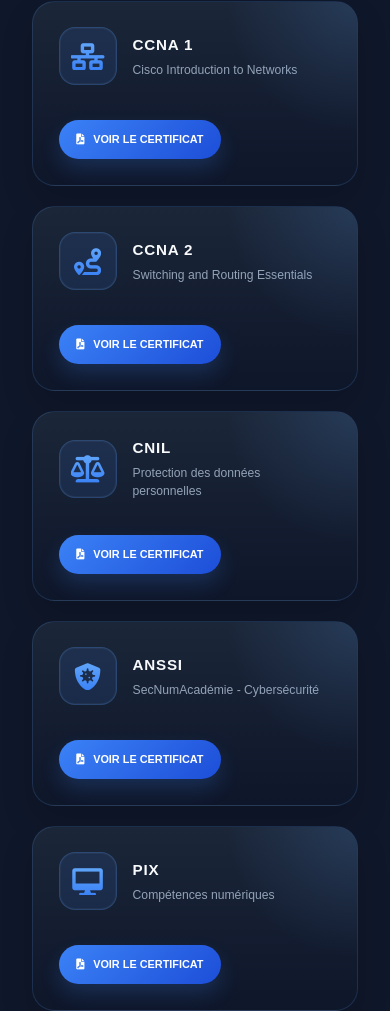
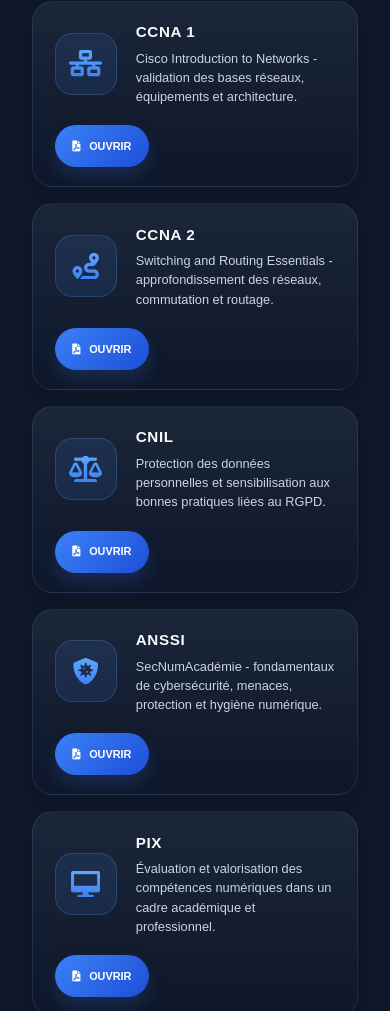
Before and after one commit to alyssianoireau-design/alyssia.noireau, a plain HTML site: page index.html in a window 390 px wide. Shown: the part 8776-9787 px from the top of the page. Drawn offline with nearby package versions, Linux system fonts and the light colour scheme.

Commit message:
Update index.html

```diff
--- a/index.html
+++ b/index.html
@@ -181,15 +181,9 @@
             transform: scale(1.08);
         }
 
-        .sidebar-controls {
-            display: flex;
-            gap: 0.6rem;
+        .theme-toggle {
+            width: 100%;
             margin-top: 1rem;
-        }
-
-        .theme-toggle,
-        .font-toggle {
-            flex: 1;
             padding: 0.85rem 0.8rem;
             border-radius: 1rem;
             background: linear-gradient(135deg, rgba(59,130,246,0.18), rgba(37,99,235,0.10));
@@ -206,10 +200,84 @@
             transition: all 0.3s ease;
         }
 
-        .theme-toggle:hover,
-        .font-toggle:hover {
+        .theme-toggle:hover {
             transform: translateY(-2px);
             box-shadow: 0 10px 22px var(--card-glow);
+        }
+
+        .font-slider-wrap {
+            margin-top: 0.8rem;
+            padding: 0.85rem 0.9rem;
+            border-radius: 1rem;
+            background: linear-gradient(135deg, rgba(59,130,246,0.14), rgba(37,99,235,0.08));
+            border: 1px solid rgba(96,165,250,0.18);
+        }
+
+        .font-slider-label {
+            font-size: 0.58rem;
+            font-weight: 800;
+            text-transform: uppercase;
+            letter-spacing: 0.08em;
+            color: var(--text-soft);
+            display: flex;
+            align-items: center;
+            justify-content: center;
+            gap: 0.45rem;
+            margin-bottom: 0.6rem;
+        }
+
+        .font-scale {
+            display: flex;
+            align-items: center;
+            gap: 0.5rem;
+        }
+
+        .font-scale span {
+            font-weight: 900;
+            color: var(--text-main);
+            line-height: 1;
+        }
+
+        .font-scale .small-a {
+            font-size: 0.7rem;
+        }
+
+        .font-scale .normal-a {
+            font-size: 0.9rem;
+        }
+
+        .font-scale .big-a {
+            font-size: 1.05rem;
+        }
+
+        .font-slider {
+            flex: 1;
+            appearance: none;
+            height: 4px;
+            border-radius: 999px;
+            background: linear-gradient(90deg, rgba(96,165,250,0.35), rgba(59,130,246,0.9), rgba(96,165,250,0.35));
+            outline: none;
+        }
+
+        .font-slider::-webkit-slider-thumb {
+            appearance: none;
+            width: 16px;
+            height: 16px;
+            border-radius: 999px;
+            background: white;
+            border: 2px solid var(--accent);
+            box-shadow: 0 0 0 4px rgba(59,130,246,0.15);
+            cursor: pointer;
+        }
+
+        .font-slider::-moz-range-thumb {
+            width: 16px;
+            height: 16px;
+            border-radius: 999px;
+            background: white;
+            border: 2px solid var(--accent);
+            box-shadow: 0 0 0 4px rgba(59,130,246,0.15);
+            cursor: pointer;
         }
 
         .nav-link {
@@ -400,105 +468,90 @@
             background: rgba(168, 85, 247, 0.12);
         }
 
-        .certifications-showcase {
+        .cert-list-pro {
             display: grid;
-            grid-template-columns: repeat(12, 1fr);
-            gap: 1.25rem;
-        }
-
-        .certification-pro {
-            grid-column: span 4;
-            position: relative;
-            overflow: hidden;
-            border-radius: 1.4rem;
-            padding: 1.6rem;
+            gap: 1rem;
+            max-width: 980px;
+            margin: 0 auto;
+        }
+
+        .cert-row {
+            display: grid;
+            grid-template-columns: 74px 1fr auto;
+            align-items: center;
+            gap: 1.2rem;
+            padding: 1.2rem 1.35rem;
+            border-radius: 1.3rem;
             background: linear-gradient(180deg, rgba(30,41,59,0.88), rgba(15,23,42,0.88));
-            border: 1px solid rgba(96,165,250,0.16);
-            box-shadow: 0 16px 32px rgba(0,0,0,0.15);
+            border: 1px solid rgba(96,165,250,0.14);
+            box-shadow: 0 14px 28px rgba(0,0,0,0.14);
             transition: all 0.3s ease;
             text-align: left;
         }
 
-        body.light-mode .certification-pro {
+        body.light-mode .cert-row {
             background: linear-gradient(180deg, rgba(255,255,255,0.95), rgba(245,248,255,0.95));
             border: 1px solid rgba(37,99,235,0.10);
         }
 
-        .certification-pro:hover {
-            transform: translateY(-6px);
+        .cert-row:hover {
+            transform: translateY(-4px);
             border-color: rgba(96,165,250,0.34);
-            box-shadow: 0 22px 38px rgba(0,0,0,0.18);
-        }
-
-        .certification-pro::before {
-            content: "";
-            position: absolute;
-            inset: 0;
-            background: radial-gradient(circle at top right, rgba(96,165,250,0.16), transparent 35%);
-            pointer-events: none;
-        }
-
-        .cert-top {
-            display: flex;
-            align-items: center;
-            gap: 1rem;
-            margin-bottom: 1rem;
-        }
-
-        .cert-icon-badge {
-            width: 58px;
-            height: 58px;
-            min-width: 58px;
-            border-radius: 1rem;
+            box-shadow: 0 20px 34px rgba(0,0,0,0.16);
+        }
+
+        .cert-row-icon {
+            width: 62px;
+            height: 62px;
+            border-radius: 1.1rem;
             display: flex;
             align-items: center;
             justify-content: center;
             background: rgba(59,130,246,0.12);
             border: 1px solid rgba(96,165,250,0.22);
-            box-shadow: inset 0 0 0 1px rgba(255,255,255,0.04);
-        }
-
-        .cert-icon-badge i {
-            font-size: 1.7rem;
+        }
+
+        .cert-row-icon i {
+            font-size: 1.65rem;
             background: linear-gradient(to bottom, var(--accent-soft), var(--accent));
             -webkit-background-clip: text;
             -webkit-text-fill-color: transparent;
         }
 
-        .cert-meta h3 {
+        .cert-row-text h3 {
             font-size: 0.95rem;
             font-weight: 900;
             text-transform: uppercase;
-            letter-spacing: 0.05em;
+            letter-spacing: 0.04em;
             color: var(--text-main);
         }
 
-        .cert-meta p {
-            font-size: 0.76rem;
-            color: var(--text-muted);
-            margin-top: 0.25rem;
+        .cert-row-text p {
+            margin-top: 0.3rem;
+            font-size: 0.8rem;
+            color: var(--text-soft);
             line-height: 1.5;
         }
 
-        .cert-link-pro {
-            margin-top: 1.15rem;
+        .cert-row-link {
             display: inline-flex;
             align-items: center;
             gap: 0.55rem;
-            padding: 0.72rem 1.1rem;
+            padding: 0.8rem 1.1rem;
             border-radius: 999px;
             font-size: 0.68rem;
             font-weight: 900;
             text-transform: uppercase;
             background: linear-gradient(135deg, var(--accent), #1d4ed8);
             color: white;
-            box-shadow: 0 10px 20px rgba(59,130,246,0.20);
+            white-space: nowrap;
+            box-shadow: 0 10px 18px rgba(59,130,246,0.18);
             transition: all 0.3s ease;
         }
 
-        .cert-link-pro:hover {
+        .cert-row-link:hover {
             transform: translateY(-2px);
-            box-shadow: 0 14px 22px rgba(59,130,246,0.28);
+            box-shadow: 0 14px 22px rgba(59,130,246,0.26);
         }
 
         .veille-item.active .veille-content {
@@ -832,12 +885,6 @@
             font-size: 1.2rem;
         }
 
-        @media (max-width: 1100px) {
-            .certification-pro {
-                grid-column: span 6;
-            }
-        }
-
         @media (max-width: 900px) {
             .profile-layout {
                 grid-template-columns: 1fr;
@@ -853,6 +900,15 @@
 
             .contact-layout-pro {
                 grid-template-columns: 1fr;
+            }
+
+            .cert-row {
+                grid-template-columns: 62px 1fr;
+            }
+
+            .cert-row-link {
+                grid-column: 1 / -1;
+                justify-self: start;
             }
         }
 
@@ -870,14 +926,6 @@
                 width: 100%;
                 justify-content: center;
                 max-width: 340px;
-            }
-
-            .certification-pro {
-                grid-column: span 12;
-            }
-
-            .sidebar-controls {
-                flex-direction: column;
             }
         }
     </style>
@@ -907,16 +955,22 @@
                 </a>
             </div>
 
-            <div class="sidebar-controls">
             <button id="themeToggle" class="theme-toggle">
                 <i class="fa-solid fa-circle-half-stroke"></i>
                 <span id="themeToggleText">Mode clair</span>
             </button>
 
-                <button id="fontToggle" class="font-toggle">
+            <div class="font-slider-wrap">
+                <div class="font-slider-label">
                     <i class="fa-solid fa-text-height"></i>
-                    <span id="fontToggleText">Police +</span>
-                </button>
+                    Taille du texte
+                </div>
+                <div class="font-scale">
+                    <span class="small-a">A</span>
+                    <input id="fontSlider" class="font-slider" type="range" min="0" max="2" step="1" value="1">
+                    <span class="normal-a">A</span>
+                    <span class="big-a">A</span>
+                </div>
             </div>
         </div>
 
@@ -1208,7 +1262,7 @@
                     </div>
 
                     <div class="comp-card-minimal group" onclick="this.classList.toggle('active')">
-                        <i class="fa-solid fa-shield-halved text-6xl text-[#ef4444] drop-shadow-lg"></i>
+                        <i class="fa-solid fa-lock text-6xl text-[#ef4444] drop-shadow-lg"></i>
                         <div class="comp-detail-minimal">
                             <b>Cybersécurité</b><br>
                             Très valorisée pour représenter la mise en place de pare-feux, de politiques de sécurité, de contrôle d’accès et de bonnes pratiques.
@@ -1238,84 +1292,74 @@
                     <h2 class="text-3xl font-black uppercase section-title text-main">Certifications</h2>
                 </div>
 
-                <div class="certifications-showcase">
-                    <div class="certification-pro">
-                        <div class="cert-top">
-                            <div class="cert-icon-badge">
+                <div class="cert-list-pro">
+                    <div class="cert-row">
+                        <div class="cert-row-icon">
                             <i class="fa-solid fa-network-wired"></i>
                         </div>
-                            <div class="cert-meta">
+                        <div class="cert-row-text">
                             <h3>CCNA 1</h3>
-                                <p>Cisco Introduction to Networks</p>
-                            </div>
-                        </div>
-                        <a href="CCNA1.pdf" target="_blank" class="cert-link-pro">
+                            <p>Cisco Introduction to Networks - validation des bases réseaux, équipements et architecture.</p>
+                        </div>
+                        <a href="CCNA1.pdf" target="_blank" class="cert-row-link">
                             <i class="fa-solid fa-file-pdf"></i>
-                            Voir le certificat
+                            Ouvrir
                         </a>
                     </div>
 
-                    <div class="certification-pro">
-                        <div class="cert-top">
-                            <div class="cert-icon-badge">
+                    <div class="cert-row">
+                        <div class="cert-row-icon">
                             <i class="fa-solid fa-route"></i>
                         </div>
-                            <div class="cert-meta">
+                        <div class="cert-row-text">
                             <h3>CCNA 2</h3>
-                                <p>Switching and Routing Essentials</p>
-                            </div>
-                        </div>
-                        <a href="CCNA2.pdf" target="_blank" class="cert-link-pro">
+                            <p>Switching and Routing Essentials - approfondissement des réseaux, commutation et routage.</p>
+                        </div>
+                        <a href="CCNA2.pdf" target="_blank" class="cert-row-link">
                             <i class="fa-solid fa-file-pdf"></i>
-                            Voir le certificat
+                            Ouvrir
                         </a>
                     </div>
 
-                    <div class="certification-pro">
-                        <div class="cert-top">
-                            <div class="cert-icon-badge">
+                    <div class="cert-row">
+                        <div class="cert-row-icon">
                             <i class="fa-solid fa-scale-balanced"></i>
                         </div>
-                            <div class="cert-meta">
+                        <div class="cert-row-text">
                             <h3>CNIL</h3>
-                                <p>Protection des données personnelles</p>
-                            </div>
-                        </div>
-                        <a href="CNIL.pdf" target="_blank" class="cert-link-pro">
+                            <p>Protection des données personnelles et sensibilisation aux bonnes pratiques liées au RGPD.</p>
+                        </div>
+                        <a href="CNIL.pdf" target="_blank" class="cert-row-link">
                             <i class="fa-solid fa-file-pdf"></i>
-                            Voir le certificat
+                            Ouvrir
                         </a>
                     </div>
 
-                    <div class="certification-pro">
-                        <div class="cert-top">
-                            <div class="cert-icon-badge">
+                    <div class="cert-row">
+                        <div class="cert-row-icon">
                             <i class="fa-solid fa-shield-virus"></i>
                         </div>
-                            <div class="cert-meta">
+                        <div class="cert-row-text">
                             <h3>ANSSI</h3>
-                                <p>SecNumAcadémie - Cybersécurité</p>
-                            </div>
-                        </div>
-                        <a href="ANSSI.pdf" target="_blank" class="cert-link-pro">
+                            <p>SecNumAcadémie - fondamentaux de cybersécurité, menaces, protection et hygiène numérique.</p>
+                        </div>
+                        <a href="ANSSI.pdf" target="_blank" class="cert-row-link">
                             <i class="fa-solid fa-file-pdf"></i>
-                            Voir le certificat
+                            Ouvrir
                         </a>
                     </div>
 
-                    <div class="certification-pro">
-                        <div class="cert-top">
-                            <div class="cert-icon-badge">
+                    <div class="cert-row">
+                        <div class="cert-row-icon">
                             <i class="fa-solid fa-desktop"></i>
                         </div>
-                            <div class="cert-meta">
+                        <div class="cert-row-text">
                             <h3>PIX</h3>
-                                <p>Compétences numériques</p>
-                            </div>
-                        </div>
-                        <a href="PIX.pdf" target="_blank" class="cert-link-pro">
+                            <p>Évaluation et valorisation des compétences numériques dans un cadre académique et professionnel.</p>
+                        </div>
+                        <a href="PIX.pdf" target="_blank" class="cert-row-link">
                             <i class="fa-solid fa-file-pdf"></i>
-                            Voir le certificat
+                            Ouvrir
                         </a>
                     </div>
                 </div>
@@ -1640,42 +1684,29 @@
             updateThemeButton();
         });
 
-        const fontToggle = document.getElementById("fontToggle");
-        const fontToggleText = document.getElementById("fontToggleText");
-        const fontSizes = [16, 18, 14];
-        let currentFontIndex = 0;
-
-        function applyFontSize(size) {
+        const fontSlider = document.getElementById("fontSlider");
+        const fontMap = {
+            0: 14,
+            1: 16,
+            2: 18
+        };
+
+        function applyFontSizeFromSlider(value) {
+            const size = fontMap[value];
             document.documentElement.style.setProperty("--base-font-size", size + "px");
         }
 
-        function updateFontButton() {
-            const currentSize = fontSizes[currentFontIndex];
-            if (currentSize === 16) {
-                fontToggleText.textContent = "Police +";
-            } else if (currentSize === 18) {
-                fontToggleText.textContent = "Police -";
-            } else {
-                fontToggleText.textContent = "Police normale";
-            }
-        }
-
         function initFontSize() {
-            const savedFontSize = parseInt(localStorage.getItem("portfolio-font-size"), 10);
-            const foundIndex = fontSizes.indexOf(savedFontSize);
-            if (foundIndex !== -1) {
-                currentFontIndex = foundIndex;
-            }
-            applyFontSize(fontSizes[currentFontIndex]);
-            updateFontButton();
-        }
-
-        fontToggle.addEventListener("click", () => {
-            currentFontIndex = (currentFontIndex + 1) % fontSizes.length;
-            const newSize = fontSizes[currentFontIndex];
-            applyFontSize(newSize);
-            localStorage.setItem("portfolio-font-size", newSize);
-            updateFontButton();
+            const savedFont = localStorage.getItem("portfolio-font-size-step");
+            const step = savedFont !== null ? savedFont : "1";
+            fontSlider.value = step;
+            applyFontSizeFromSlider(step);
+        }
+
+        fontSlider.addEventListener("input", (e) => {
+            const step = e.target.value;
+            applyFontSizeFromSlider(step);
+            localStorage.setItem("portfolio-font-size-step", step);
         });
     </script>
 </body>
```
Lines whose indentation alone changed are shown as unchanged.
